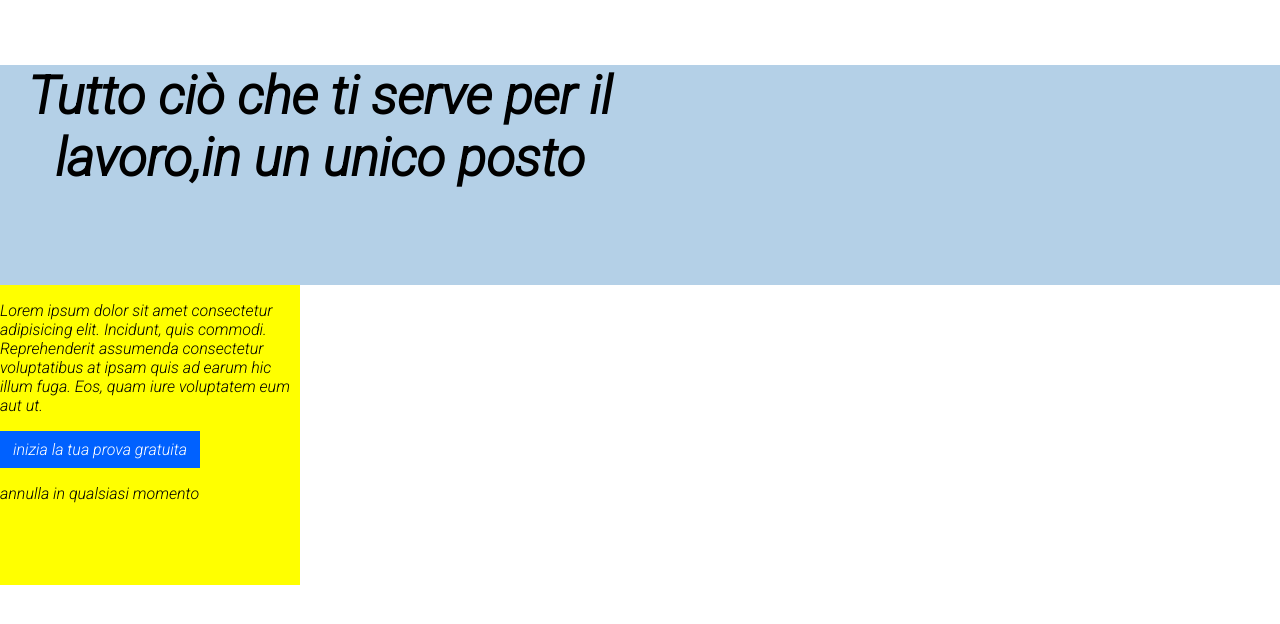
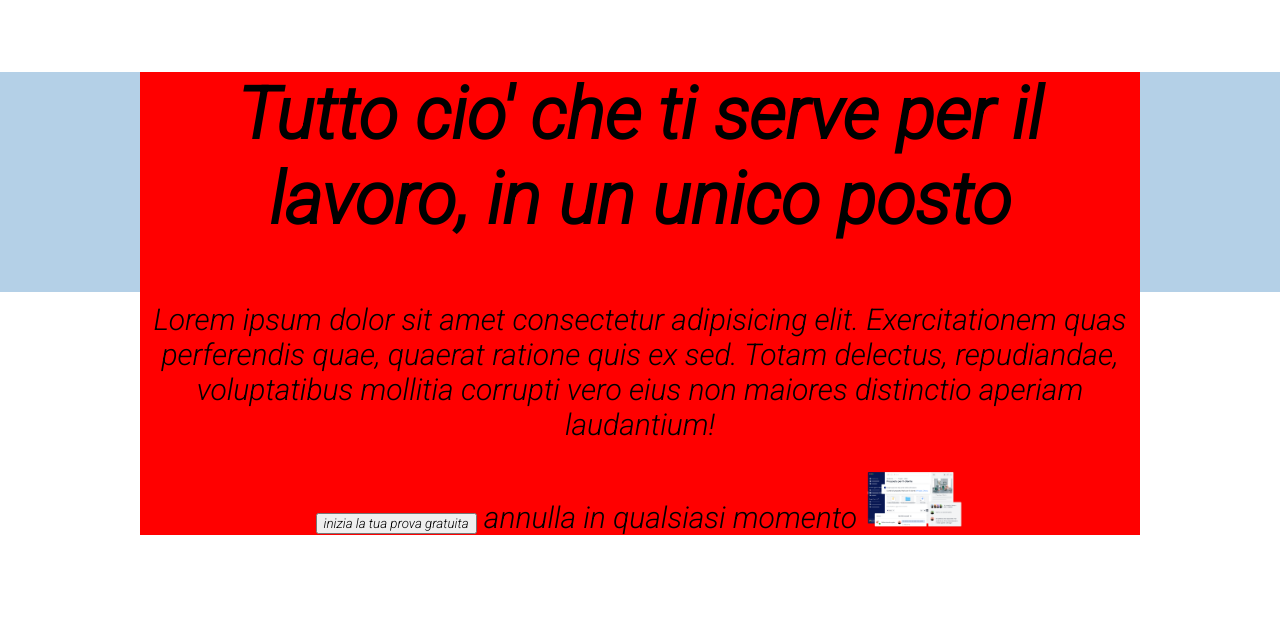
Before and after one commit to Domenico-lel/htmlcss-dropbox, a plain HTML site: page index.html in a window 1280 px wide. Shown: the part 58-682 px from the top of the page. Drawn offline with Linux system fonts and the light colour scheme.

Commit message:
creazione parte benvenuto in corso

```diff
--- a/css/style.css
+++ b/css/style.css
@@ -42,8 +42,11 @@ body{
 
 /*fine header*/
 
-.contenitore_generale{
-    width: 1300px;
+.jumbotron{
+    background-color: red;
+    font-size: 30px;
+    max-width: 1000px;
+    margin: 0 auto;
 }
 
 
@@ -61,20 +64,20 @@ body{
 
 }
 
-.contenitore_colonna{
-    display: flex;
-    flex-flow: column wrap;
-    align-items: center;
-    height: 300px;
-    width: 300px;
-    background-color: yellow;
-}
+
 
 .contenitore_colonna .contenitore_pulsante{
     width: 200px;
 }
-.sfondoprimo{
-    height: 400px;
-    width: 900px;
-    background-color: #B4D0E7;
+
+h1{
+    font-size: 72px;
 }
+
+.text p{
+
+}
+
+.text img{
+    width: 100px;
+}
--- a/index.html
+++ b/index.html
@@ -12,7 +12,6 @@
     <title>Document</title>
 </head>
 <body>
-    <section id="contenitore generale">
 
         <header class="contenitore_header">
             <section class="contenitore_link">
@@ -34,26 +33,22 @@
 
         <main id="contenitore_benvenuto">
 
-            <section id="contenitore_titolo">
-                <h1>Tutto ciò che ti serve per il lavoro,in un unico posto</h1>
+            <section class="jumbotron">
+                <div class="container">
+                    <h1>Tutto cio' che ti serve per il lavoro, in un unico posto</h1>
+                    <div class="text-img-section">
+                        <div class="text">
+                            <p>Lorem ipsum dolor sit amet consectetur adipisicing elit. Exercitationem quas perferendis quae, quaerat ratione quis ex sed. Totam delectus, repudiandae, voluptatibus mollitia corrupti vero eius non maiores distinctio aperiam laudantium!</p>
+                            <button>inizia la tua prova gratuita</button>
+                            <span>annulla in qualsiasi momento</span>
+                            <img src="img/jumbo.png" alt="">
+                        </div>
+                    </div>
+                </div>
             </section>
 
         </main>
 
-        <div class="contenitore_colonna">
-            <div >
-                <section>
-                    <p>Lorem ipsum dolor sit amet consectetur adipisicing elit. Incidunt, quis commodi. Reprehenderit assumenda consectetur voluptatibus at ipsam quis ad earum hic illum fuga. Eos, quam iure voluptatem eum aut ut.</p>
-                </section>
 
-                <div class="contenitore_pulsante">
-                    <i>inizia la tua prova gratuita</i>
-                </div>
-                <p>annulla in qualsiasi momento</p>
-            </div>
-
-        </div>
-
-    </section>
 </body>
 </html>
```
